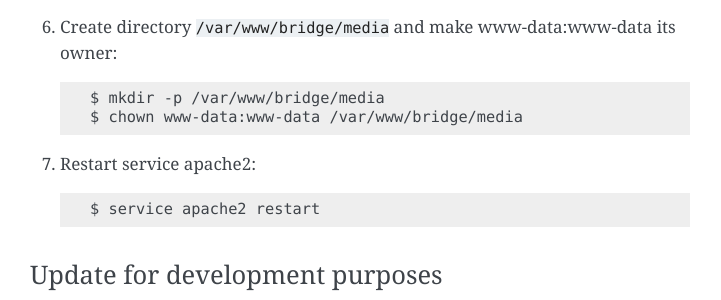
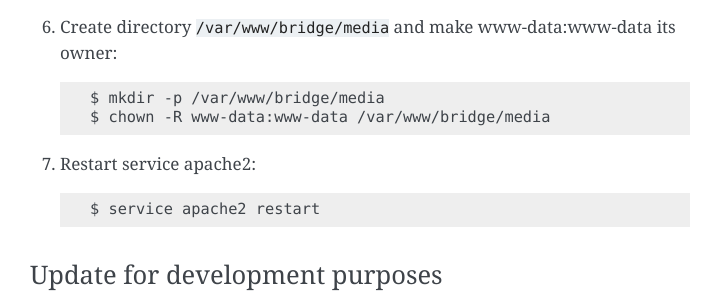
Before and after one commit to ldv-klever/klever, a Sphinx documentation site: the page built from docs/install.rst, in a window 1280 px wide and 900 px high, scrolled down 2055 px. Shown: the part 171-471 px from the top of the window, without its empty margins (390-1111 px from the left). Built offline with Sphinx 7.4.7, drawn with Linux system fonts in a browser that asks for light colours.

Commit message:
Change rights recursively

```diff
--- a/docs/install.rst
+++ b/docs/install.rst
@@ -92,7 +92,7 @@ Adapt them for your Linux distribution by yourself.
 #. Create directory :file:`/var/www/bridge/media` and make www-data:www-data its owner::
 
     $ mkdir -p /var/www/bridge/media
-    $ chown www-data:www-data /var/www/bridge/media
+    $ chown -R www-data:www-data /var/www/bridge/media
 
 #. Restart service apache2::
 
```
